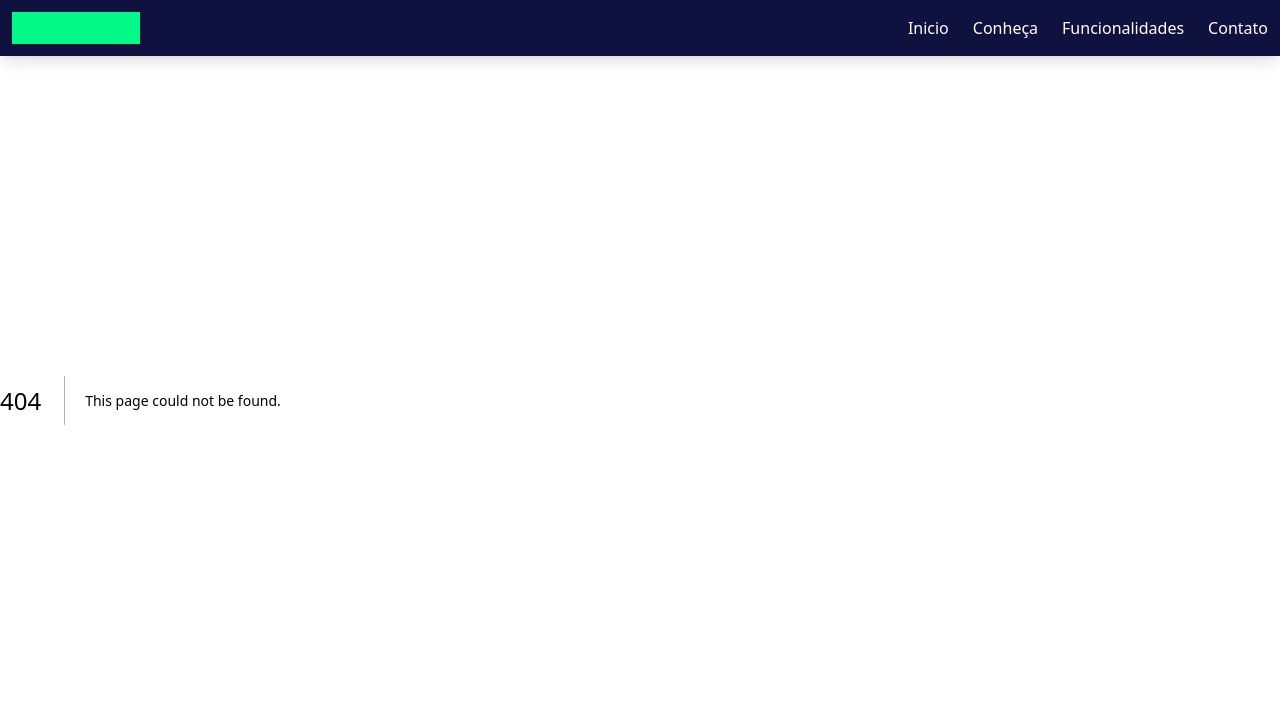
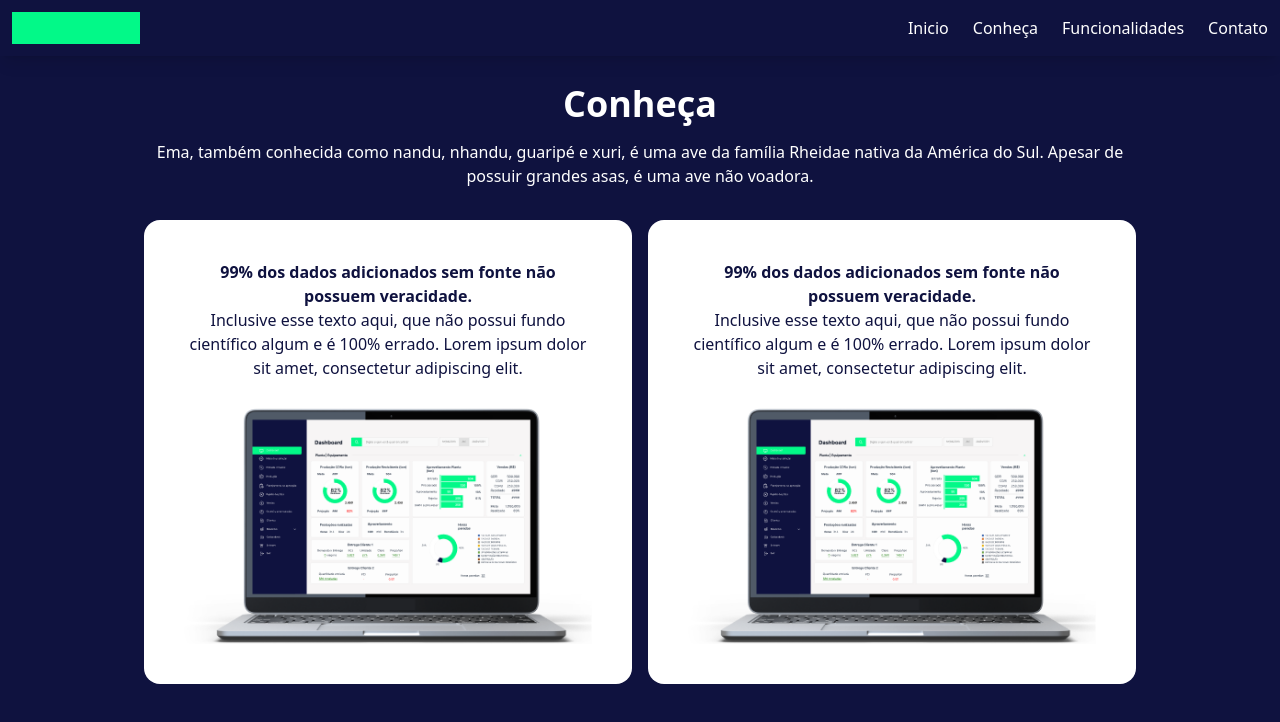
Before and after one commit to thifelipesilva/landingpage-next-tailwind, a Next.js app: page /conheca in a window 1280 px wide. Before the commit this address had no page. Shown: the top 722 px of the page. Built offline with nearby package versions, Linux system fonts and the light colour scheme.

Commit message:
landing-page: criando a pag conheça

```diff
--- /dev/null
+++ b/components/Card/index.tsx
@@ -0,0 +1,19 @@
+const Card: React.FC = () => {
+    return(
+        <div className="bg-white md:p-10 p-8 rounded-2xl mb-4 md:h-3/4">
+            <p className="font-bold text-azulEscuro text-4 text-center">
+                99% dos dados adicionados sem fonte não possuem veracidade.
+            </p>
+            <p  className="text-azulEscuro text-3 text-center">
+            Inclusive esse texto aqui, que não possui fundo científico algum e é 100% errado. Lorem ipsum dolor sit amet, consectetur adipiscing elit.
+            </p>
+
+            <div>
+                <img src="/card1.png" alt="" />
+            </div>
+        </div>
+    )
+
+};
+
+export default Card;
--- a/components/Navbar/index.tsx
+++ b/components/Navbar/index.tsx
@@ -1,6 +1,7 @@
 import logo from '../../public/logo.png';
 import { IoClose, IoMenu } from "react-icons/io5";
 import { useState } from 'react';
+import Link from 'next/link';
 const Navbar = () => {
 
     let links =[
@@ -31,12 +32,14 @@ const Navbar = () => {
                     {
                         links.map(link => (
                             <li key={link.name} className='text-3 md:my-0 my-3'>
-                                <a
-                                 className='text-white cursor-pointer hover:underline hover:text-verde duration-200'
-                                 href={link.link}
-                                >
-                                    {link.name}
-                                </a>
+                                <Link href={link.link} legacyBehavior>
+                                    <a
+                                    className='text-white cursor-pointer hover:underline hover:text-verde duration-200'
+
+                                    >
+                                        {link.name}
+                                    </a>
+                                </Link>
                             </li>
                         ))
                     }
--- /dev/null
+++ b/components/PagDefault/index.tsx
@@ -0,0 +1,11 @@
+const PagDefault: React.FC = () => {
+    return(
+        <div className="bg-azulEscuro h-screen relative top-14 left-0 z-[-1] flex flex-col items-center md:flex-row md:px-12 px-3">
+
+
+        </div>
+    );
+
+};
+
+export default PagDefault;
--- a/pages/_app.tsx
+++ b/pages/_app.tsx
@@ -4,7 +4,7 @@ import Navbar from '../components/Navbar';
 
 export default function App({ Component, pageProps }: AppProps) {
   return(
-    <div className='w-auto h-screen absolute'>
+    <div className='w-full h-screen'>
       <Navbar/>
       <Component {...pageProps} />
     </div>
--- /dev/null
+++ b/pages/conheca.tsx
@@ -0,0 +1,19 @@
+import Card from "../components/Card";
+
+const Conheca: React.FC = () => {
+    return(
+        <div className="bg-azulEscuro md:h-screen relative top-14 left-0 z-[-1] pt-3 items-center md:flex-row md:px-36 px-10">
+            <h2 className="font-bold text-white text-4xl text-center mt-4 md:mb-4">Conheça</h2>
+            <p className="text-white text-center mb-8">
+                Ema, também conhecida como nandu, nhandu, guaripé e xuri, é uma ave da família Rheidae nativa da América do Sul. Apesar de possuir grandes asas, é uma ave não voadora.</p>
+            <section className="flex flex-col md:flex-row gap-4">
+                <Card/>
+                <Card/>
+            </section>
+
+
+        </div>
+    );
+};
+
+export default Conheca;
--- a/pages/index.tsx
+++ b/pages/index.tsx
@@ -1,8 +1,8 @@
 import Botao from "../components/Botao";
 
-const Home = () => {
+const Home: React.FC = () => {
   return (
-    <div className="bg-azulEscuro relative top-14 left-0 z-[-1] flex flex-col items-center md:flex-row md:px-12 px-3">
+    <div className="bg-azulEscuro md:h-screen relative top-14 left-0 z-[-1] pt-3 flex flex-col items-center md:flex-row md:px-12 px-3">
       <section className="w-1/2 h-auto mt-4 md:text-left text-center ">
 
         <p className="font-bold text-white text-3xl mb-4">Esse texto é uma headline super legal</p>
```
Also changed, not shown: public/card1.png (added), public/card2.png (added).
